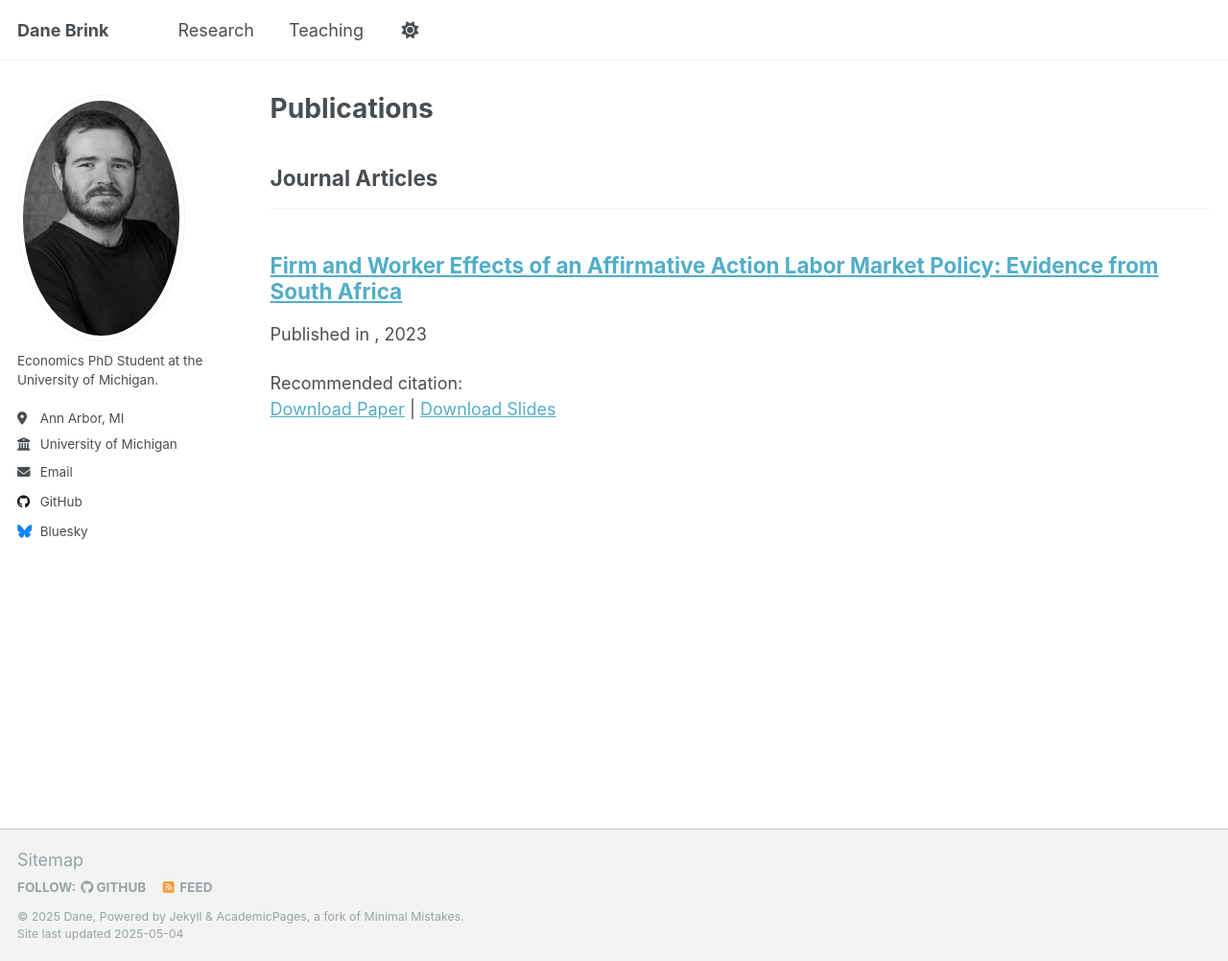
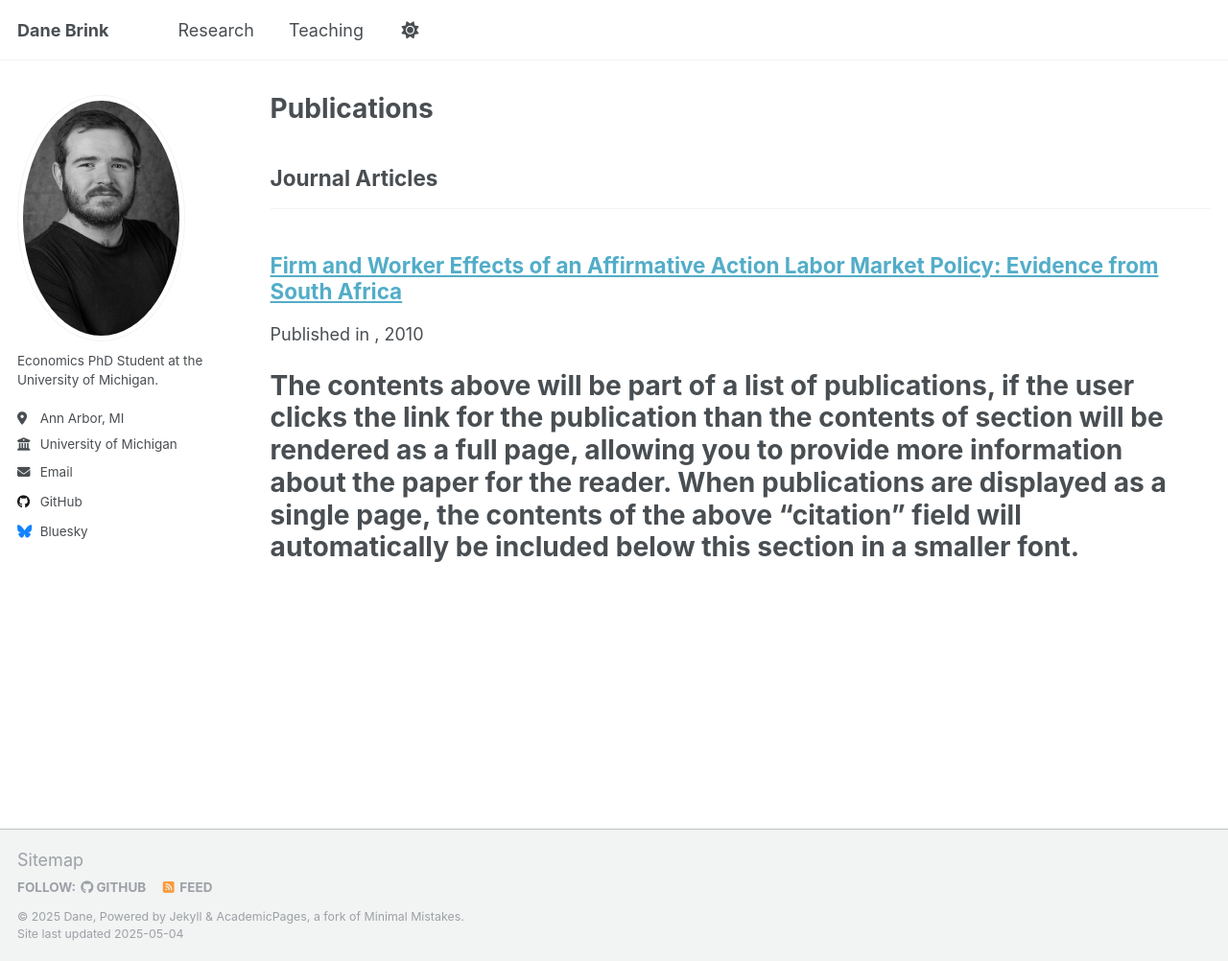
Before and after one commit to danebrink/danebrink.github.io, a Jekyll site: the page built from _pages/publications.html, in a window 1280 px wide and 1002 px high. Shown: the whole window at 96% size. Built offline with Jekyll 4.4.1, drawn with Linux system fonts in a browser that asks for light colours; some of the changed lines change nothing that is shown.

Commit message:
Update 2010-10-01-paper-title-number-2.md

```diff
--- a/_publications/2010-10-01-paper-title-number-2.md
+++ b/_publications/2010-10-01-paper-title-number-2.md
@@ -1,14 +1,14 @@
 ---
 title: "Firm and Worker Effects of an Affirmative Action Labor Market Policy: Evidence from South Africa"
-collection: publications
+collection: Work in progress
 category: manuscripts
-permalink: /publication/2010-10-01-paper-title-number-2
-excerpt: ''
-date: 2023-07-30
-venue: ''
-slidesurl: ''
-paperurl: ''
-citation: ''
+#permalink: /publication/2010-10-01-paper-title-number-2
+#excerpt: ''
+#date: 2023-07-30
+#venue: ''
+#slidesurl: ''
+#paperurl: ''
+#citation: ''
 ---
 
-The contents above will be part of a list of publications, if the user clicks the link for the publication than the contents of section will be rendered as a full page, allowing you to provide more information about the paper for the reader. When publications are displayed as a single page, the contents of the above "citation" field will automatically be included below this section in a smaller font.
+# The contents above will be part of a list of publications, if the user clicks the link for the publication than the contents of section will be rendered as a full page, allowing you to provide more information about the paper for the reader. When publications are displayed as a single page, the contents of the above "citation" field will automatically be included below this section in a smaller font.
```
